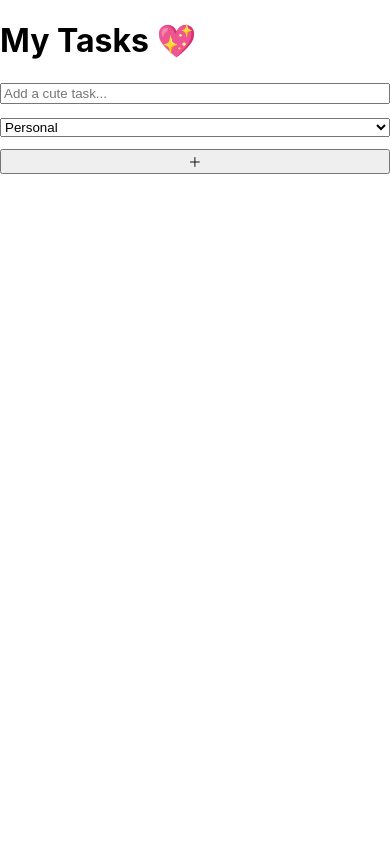
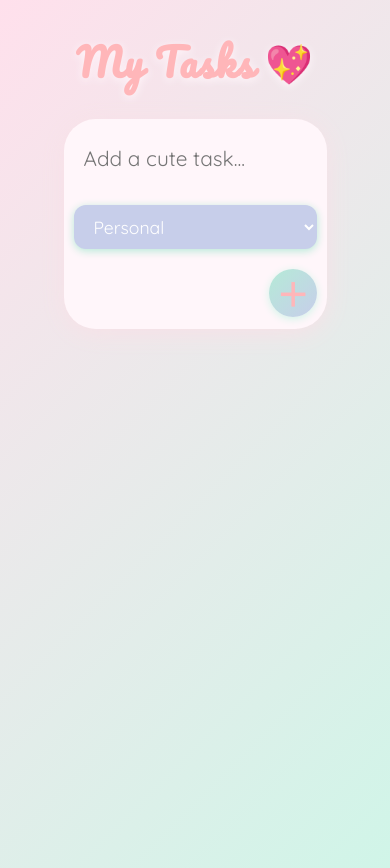
Before and after one commit to MonaRose1/ToDoList-App, a React (Create React App) app: page / in a window 390 px wide. Before the commit the page ends 844 px from the top, so only its background shows below. Built offline with nearby package versions, Linux system fonts and the light colour scheme.

Commit message:
Update App.css

```diff
--- a/src/App.css
+++ b/src/App.css
@@ -1,108 +1,314 @@
-.App {
-  text-align: center;
+@import url('https://fonts.googleapis.com/css2?family=Pacifico&family=Quicksand:wght@400;700&display=swap');
+
+.pastel-app-bg {
   min-height: 100vh;
+  background: linear-gradient(135deg, #ffe0ec 0%, #d0f5e8 100%);
   display: flex;
   flex-direction: column;
   align-items: center;
-  justify-content: flex-start;
-  padding: 16px;
-  box-sizing: border-box;
+  padding: 0 16px 48px 16px;
 }
 
-.App-logo {
-  height: 40vmin;
+.pastel-heading {
+  font-family: 'Pacifico', cursive;
+  color: #ffb6b9;
+  font-size: 2.8rem;
+  margin: 40px 0 32px 0;
+  letter-spacing: 1px;
+  text-shadow: 0 2px 8px #fff6fa;
+}
+
+.add-task-floating {
+  display: flex;
+  align-items: center;
+  background: #fff6fa;
+  border-radius: 32px;
+  box-shadow: 0 4px 24px 0 #f8e1e7;
+  padding: 8px 16px;
+  margin-bottom: 32px;
+  position: sticky;
+  top: 24px;
+  z-index: 10;
+}
+
+.add-task-input {
+  border: none;
+  outline: none;
+  background: transparent;
+  font-size: 1.2rem;
+  font-family: 'Quicksand', sans-serif;
+  color: #a3a3a3;
+  padding: 8px 0;
+  width: 200px;
+}
+
+.add-task-btn {
+  background: linear-gradient(135deg, #b5ead7 0%, #c7ceea 100%);
+  border: none;
+  border-radius: 50%;
+  width: 40px;
+  height: 40px;
+  margin-left: 12px;
+  display: flex;
+  align-items: center;
+  justify-content: center;
+  font-size: 1.6rem;
+  color: #fff;
+  cursor: pointer;
+  box-shadow: 0 2px 8px #d0f5e8;
+  transition: transform 0.15s;
+}
+.add-task-btn:hover {
+  transform: scale(1.12) rotate(-8deg);
+  background: linear-gradient(135deg, #ffdac1 0%, #b5ead7 100%);
+}
+
+.plus-icon {
+  font-weight: bold;
+  font-size: 2rem;
+  color: #ffb6b9;
+}
+
+.tasks-list {
+  width: 100%;
+  max-width: 420px;
+  display: flex;
+  flex-direction: column;
+  gap: 18px;
+}
+
+.task-card {
+  display: flex;
+  align-items: center;
+  background: linear-gradient(90deg, #fff6fa 60%, #d0f5e8 100%);
+  border-radius: 24px;
+  box-shadow: 0 2px 16px #f8e1e7;
+  padding: 16px 20px;
+  transition: box-shadow 0.2s, transform 0.2s;
+  position: relative;
+  font-family: 'Quicksand', sans-serif;
+  font-size: 1.1rem;
+  color: #7d7d7d;
+}
+.task-card:hover {
+  box-shadow: 0 6px 32px #b5ead7;
+  transform: translateY(-2px) scale(1.02);
+}
+.task-card.completed {
+  opacity: 0.7;
+  text-decoration: line-through;
+  background: linear-gradient(90deg, #e0e0e0 60%, #c7ceea 100%);
+  animation: bounce 0.4s;
+}
+
+@keyframes bounce {
+  0% { transform: scale(1); }
+  30% { transform: scale(1.08); }
+  60% { transform: scale(0.96); }
+  100% { transform: scale(1); }
+}
+
+.checkbox-container {
+  display: flex;
+  align-items: center;
+  margin-right: 16px;
+  position: relative;
+}
+.checkbox-container input[type="checkbox"] {
+  opacity: 0;
+  width: 0;
+  height: 0;
+}
+.checkmark {
+  width: 24px;
+  height: 24px;
+  background: #c7ceea;
+  border-radius: 50%;
+  display: inline-block;
+  position: relative;
+  transition: background 0.2s;
+  box-shadow: 0 1px 4px #b5ead7;
+}
+.checkbox-container input:checked + .checkmark {
+  background: #b5ead7;
+  animation: confetti 0.5s;
+}
+
+@keyframes confetti {
+  0% { box-shadow: 0 0 0 0 #ffb6b9, 0 0 0 0 #b5ead7, 0 0 0 0 #c7ceea; }
+  50% { box-shadow: 0 0 8px 4px #ffb6b9, 0 0 8px 4px #b5ead7, 0 0 8px 4px #c7ceea; }
+  100% { box-shadow: 0 0 0 0 #ffb6b9, 0 0 0 0 #b5ead7, 0 0 0 0 #c7ceea; }
+}
+
+.task-text {
+  flex: 1;
+  font-size: 1.1rem;
+  color: #7d7d7d;
+  font-family: 'Quicksand', sans-serif;
+  padding-right: 12px;
+}
+
+.delete-btn {
+  background: none;
+  border: none;
+  cursor: pointer;
+  font-size: 1.3rem;
+  margin-left: 8px;
+  color: #ffb6b9;
+  transition: transform 0.15s;
+}
+.delete-btn:hover {
+  transform: scale(1.2) rotate(-10deg);
+  color: #ff8fab;
+}
+
+.delete-icon {
   pointer-events: none;
 }
 
-@media (prefers-reduced-motion: no-preference) {
-  .App-logo {
-    animation: App-logo-spin infinite 20s linear;
+::-webkit-scrollbar {
+  width: 8px;
+  background: #fff6fa;
+}
+::-webkit-scrollbar-thumb {
+  background: #ffe0ec;
+  border-radius: 8px;
+}
+
+.category-select {
+  margin-left: 12px;
+  border: none;
+  border-radius: 16px;
+  background: #c7ceea;
+  color: #fff;
+  font-family: 'Quicksand', sans-serif;
+  font-size: 1rem;
+  padding: 6px 16px;
+  box-shadow: 0 2px 8px #b5ead7;
+  outline: none;
+  transition: background 0.2s;
+  cursor: pointer;
+}
+.category-select:focus {
+  background: #b5ead7;
+}
+
+.category-tag {
+  display: inline-block;
+  min-width: 70px;
+  text-align: center;
+  font-size: 0.95rem;
+  font-family: 'Quicksand', sans-serif;
+  color: #fff;
+  border-radius: 12px;
+  margin-right: 14px;
+  padding: 4px 10px 4px 10px;
+  box-shadow: 0 1px 4px #e2f0cb;
+  letter-spacing: 0.5px;
+  user-select: none;
+}
+
+.edit-task-input {
+  font-size: 1.1rem;
+  font-family: 'Quicksand', sans-serif;
+  border: 1.5px solid #c7ceea;
+  border-radius: 10px;
+  padding: 4px 8px;
+  margin-right: 12px;
+  outline: none;
+  background: #fff6fa;
+  color: #7d7d7d;
+  transition: border 0.2s;
+}
+.edit-task-input:focus {
+  border: 1.5px solid #b5ead7;
+  background: #e2f0cb;
+}
+
+/* Add small padding to all elements inside task-card */
+.task-card > * {
+  padding: 4px 6px;
+}
+
+/* Responsive styles for mobile devices */
+@media (max-width: 600px) {
+  .pastel-app-bg {
+    padding: 0 4px 24px 4px;
+  }
+  .pastel-heading {
+    font-size: 2.4rem;
+    margin: 28px 0 24px 0;
+  }
+  .add-task-floating {
+    flex-direction: column;
+    align-items: stretch;
+    padding: 12px 10px;
+    top: 8px;
+    gap: 10px;
+  }
+  .add-task-input {
+    width: 100%;
+    font-size: 1.3rem;
+    padding: 14px 10px;
+    margin-bottom: 10px;
+    border-radius: 10px;
+  }
+  .add-task-btn {
+    width: 48px;
+    height: 48px;
+    font-size: 2rem;
+    margin-left: 0;
+    align-self: flex-end;
+  }
+  .tasks-list {
+    max-width: 100%;
+    gap: 16px;
+  }
+  .task-card {
+    flex-direction: column;
+    align-items: flex-start;
+    padding: 20px 14px;
+    font-size: 1.3rem;
+    border-radius: 20px;
+  }
+  .task-text {
+    font-size: 1.3rem;
+    padding-right: 0;
+    margin-bottom: 10px;
+  }
+  .category-tag {
+    min-width: 60px;
+    font-size: 1.1rem;
+    margin-right: 10px;
+    padding: 6px 12px 6px 12px;
+    border-radius: 14px;
+  }
+  .edit-task-input {
+    font-size: 1.2rem;
+    padding: 10px 8px;
+    margin-right: 0;
+    width: 100%;
+    border-radius: 10px;
+  }
+  .delete-btn {
+    font-size: 1.7rem;
+    margin-left: 0;
+    align-self: flex-end;
+    padding: 10px;
+    border-radius: 50%;
+  }
+  .checkbox-container {
+    margin-right: 20px;
+  }
+  .checkmark {
+    width: 32px;
+    height: 32px;
+  }
+  .category-select {
+    font-size: 1.1rem;
+    padding: 10px 16px;
+    margin-left: 0;
+    margin-bottom: 10px;
+    border-radius: 12px;
   }
 }
-
-.App-header {
-  background-color: #f0f0f0; /* light grey */
-  min-height: 100vh;
-  display: flex;
-  flex-direction: column;
-  align-items: center;
-  justify-content: center;
-  font-size: calc(10px + 2vmin);
-  color: #d35400; /* dark orange */
-  width: 100%;
-  box-sizing: border-box;
-  padding: 24px 8px;
-}
-
-.App-link {
-  color: #ff9800; /* orange */
-}
-
-/* Responsive Table */
-table {
-  width: 100%;
-  max-width: 100%;
-  border-collapse: collapse;
-  overflow-x: auto;
-  display: block;
-}
-
-th, td {
-  padding: 8px 4px;
-  text-align: center;
-  word-break: break-word;
-}
-
-/* Responsive Form Fields */
-input, select, button, .MuiTextField-root {
-  width: 100%;
-  max-width: 100%;
-  box-sizing: border-box;
-  margin-bottom: 12px;
-}
-
-/* Responsive Card/Container */
-.MuiCard-root, .MuiPaper-root {
-  width: 100%;
-  max-width: 600px;
-  margin: 0 auto 16px auto;
-  box-sizing: border-box;
-}
-
-@media (max-width: 900px) {
-  .App-header {
-    font-size: 1.2rem;
-    padding: 16px 4px;
-  }
-  .MuiCard-root, .MuiPaper-root {
-    max-width: 95vw;
-  }
-}
-
-@media (max-width: 600px) {
-  .App {
-    padding: 4px;
-  }
-  .App-header {
-    font-size: 1rem;
-    padding: 8px 2px;
-  }
-  th, td {
-    padding: 6px 2px;
-    font-size: 0.95rem;
-  }
-  .MuiCard-root, .MuiPaper-root {
-    max-width: 100vw;
-    margin: 0 0 12px 0;
-    padding: 0 2px;
-  }
-}
-
-@keyframes App-logo-spin {
-  from {
-    transform: rotate(0deg);
-  }
-  to {
-    transform: rotate(360deg);
-  }
-}
```
